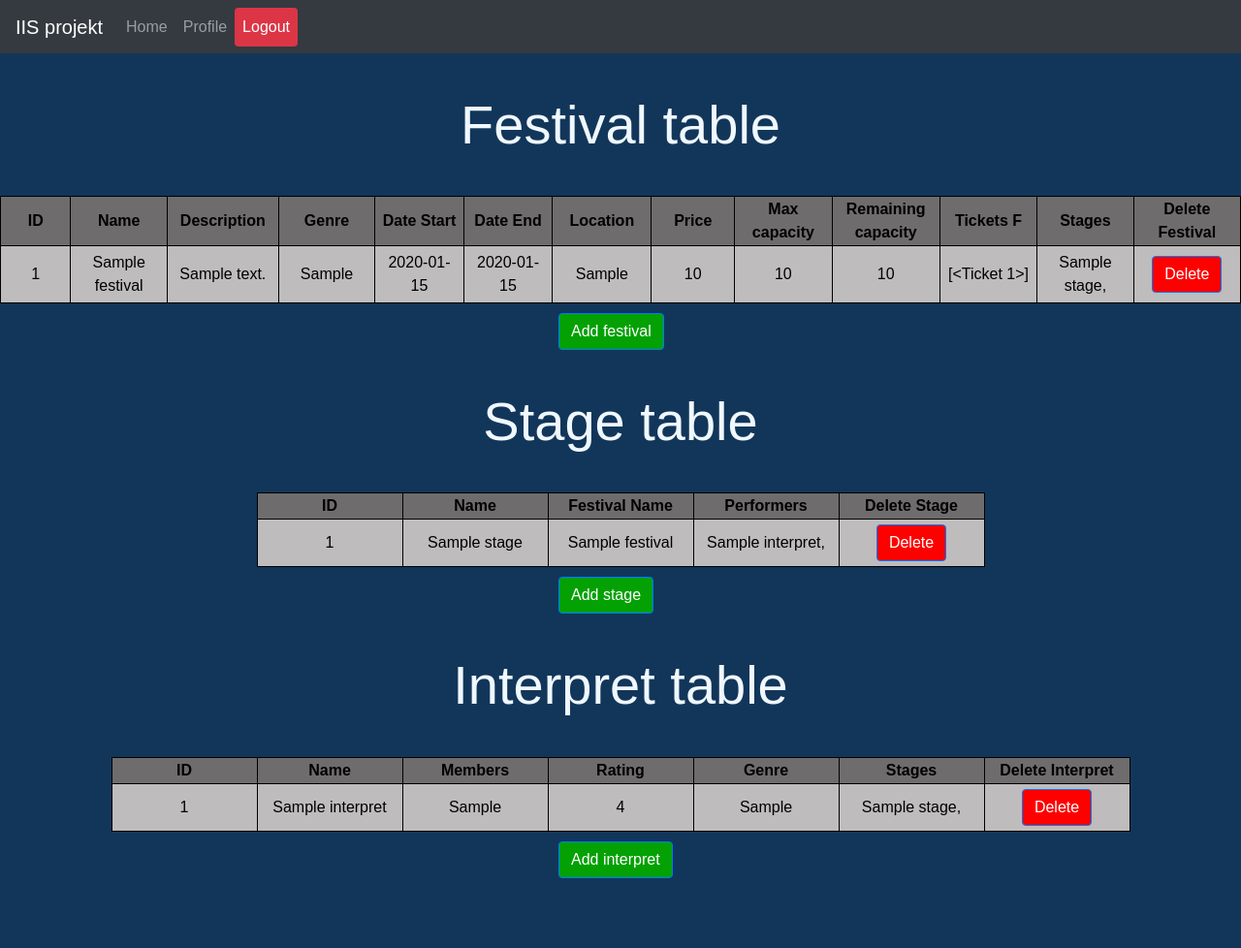
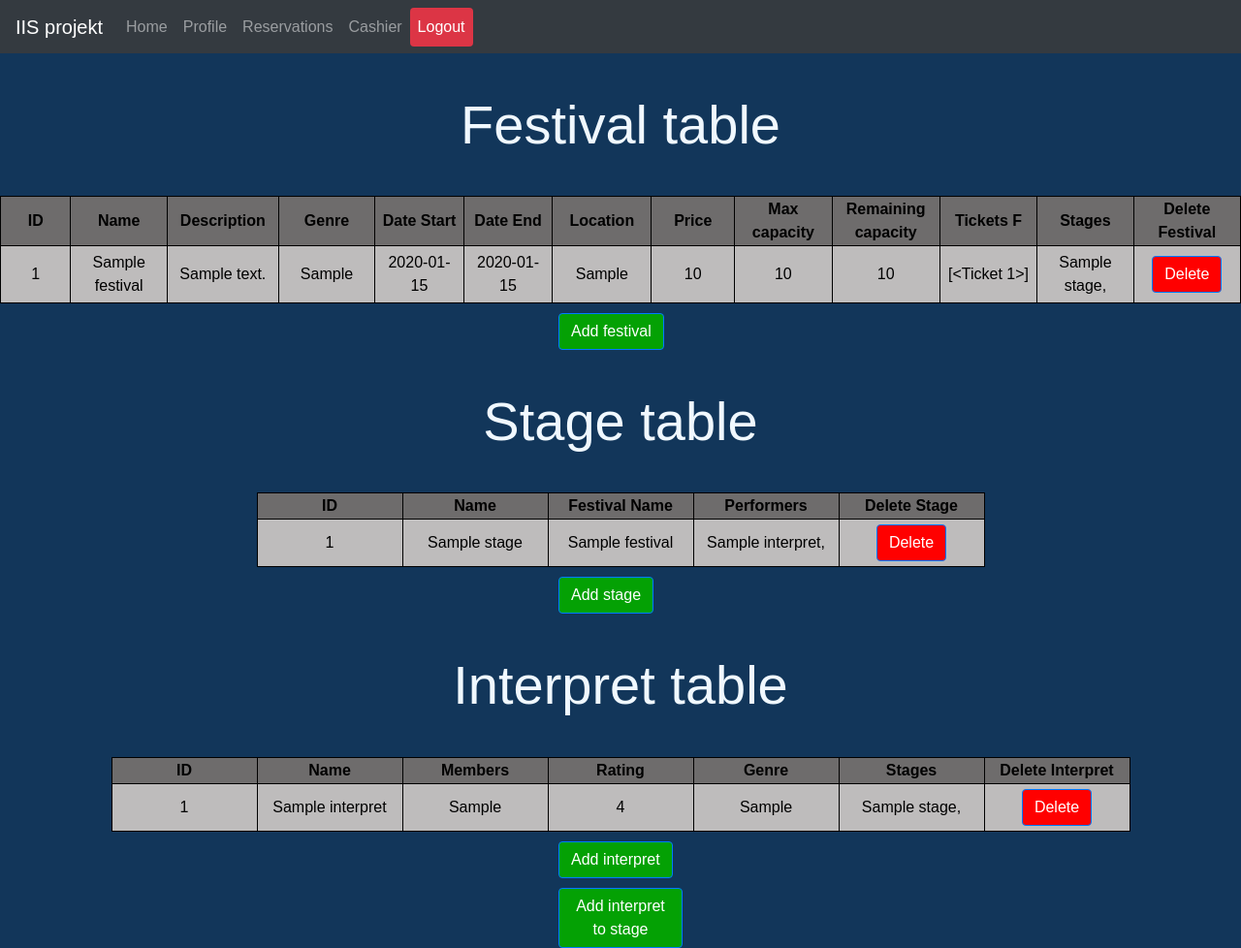
Before and after one commit to XDanielPaul/IIS2020, a Flask app: page /organizer in a window 1280 px wide. Shown: the whole page at 97% size. Before the commit the page ends 906 px from the top, so only its background shows below. Run offline with Flask 2, Linux system fonts and the light colour scheme; a user stored in the database is signed in; tables that the repository leaves empty hold one stand-in row (values such as "Sample post").

Commit message:
Cashier, Buying tickets, Reservation, Update

```diff
--- a/IIS/Templates/base.html
+++ b/IIS/Templates/base.html
@@ -7,8 +7,8 @@
     <title>Flask Tutorial</title>
   </head>
   <body>
-
-          <nav class="col-12 navbar navbar-expand-lg navbar-dark bg-dark" style="max-height: 55px; position: sticky;">
+        <div style="position: sticky;  position: -webkit-sticky; top:0; z-index: 999;">
+          <nav class="col-12 navbar navbar-expand-lg navbar-dark bg-dark" style="max-height: 55px;">
             <button class="navbar-toggler" type="button" data-toggle="collapse" data-target="#navbarTogglerDemo01" aria-controls="navbarTogglerDemo01" aria-expanded="false" aria-label="Toggle navigation">
               <span class="navbar-toggler-icon"></span>
             </button>
@@ -22,6 +22,10 @@
                   {% endif %}
                   {% if current_user.is_authenticated %}
                   <li class="nav-item"><a class="nav-link {%if isProfile %}active_link{% endif %}" href="{{url_for('profile', login = current_user.login)}}">Profile</a></li>
+                  <li class="nav-item"><a class="nav-link {%if isReservations %}active_link{% endif %}" href="{{url_for('reservations')}}">Reservations</a></li>
+                  {% if current_user.priviliges > 0 %}
+                  <li class="nav-item"><a class="nav-link {%if isCashier == True %}active_link{% endif %}" href="{{url_for('cashier')}}">Cashier</a></li>
+                  {% endif %}
                   {% if current_user.priviliges > 1 %}
                   <li class="nav-item"><a class="nav-link {%if isOrganizer == True %}active_link{% endif %}" href="{{url_for('organizer')}}">Organizer</a></li>
                   {% endif %}
@@ -33,7 +37,7 @@
               </ul>
             </div>
           </nav>
-
+        </div>
         {% block content %}
         {% endblock %}
       <script src="https://code.jquery.com/jquery-3.5.1.slim.min.js" integrity="sha384-DfXdz2htPH0lsSSs5nCTpuj/zy4C+OGpamoFVy38MVBnE+IbbVYUew+OrCXaRkfj" crossorigin="anonymous"></script>
--- a/IIS/Templates/home.html
+++ b/IIS/Templates/home.html
@@ -14,7 +14,7 @@
                 <p>Price: {{festival.price}} €</p>
                 <p>From: {{festival.date_start}} To: {{festival.date_end}} </p>
                 <p>Tickets left: {{festival.remaining_capacity}}/{{festival.max_capacity}}</p>
-                <button>Buy tickets</button>
+                <a href="{{url_for('buy_tickets', name=festival.name)}}" class="btn btn-primary" style="background-color: rgb(4, 161, 4);">Buy tickets</a>
             </div>
         </div>
         <div class="col border-10 rounded border border-dark" style="background-color: rgb(62, 154, 197); height: 50vh; font-size:18px; font-family: monospace; overflow-y:scroll;">
--- a/IIS/Templates/organizer.html
+++ b/IIS/Templates/organizer.html
@@ -111,4 +111,5 @@
                 </table>
                 <td><a href="{{url_for('add_interpret')}}" class="btn btn-primary center_but" style="background-color: rgb(4, 161, 4);">Add interpret</a></td>
         </div>
+        <a href="{{url_for('add_interpret_to_stage')}}" class="btn btn-primary center_but" style="background-color: rgb(4, 161, 4);">Add interpret to stage</a>
         {% endblock %}
--- a/IIS/app.py
+++ b/IIS/app.py
@@ -1,9 +1,10 @@
-from flask import Flask, render_template, request, redirect, url_for
+from flask import Flask, render_template, request, redirect, url_for, session
 from flask_login import login_user, logout_user, current_user, login_required
 from werkzeug.security import check_password_hash
-from commands import create_tables, destroy_tables
+from commands import create_tables, destroy_tables, restart_tables
 from extensions import db,login_manager
 from settings import *
+from datetime import timedelta
 
 #from models import *
 import pymysql
@@ -13,10 +14,12 @@ app = Flask(__name__)
 app.config['SECRET_KEY'] = "SECRET_KEY"
 app.config['SQLALCHEMY_DATABASE_URI'] = 'postgres://cgewkxohwrzbqz:791eb1445e7861448b11c5f17bb7fc7b0041d97958e425c9dc577a002c2c05ee@ec2-3-220-98-137.compute-1.amazonaws.com:5432/d5m38slqf76vdr'
 app.config['SQLALCHEMY_TRACK_MODIFICATIONS'] = SQLALCHEMY_TRACK_MODIFICATIONS
+app.config['PERMANENT_SESSION_LIFETIME'] =  timedelta(minutes=5)
 db.init_app(app)
 login_manager.init_app(app)
 app.cli.add_command(create_tables)
 app.cli.add_command(destroy_tables)
+app.cli.add_command(restart_tables)
 
 from models import User,Festival,Reservation,Ticket,Stage,Interpret,perfs
 #fill_database()
@@ -27,6 +30,9 @@ login_manager.login_view = 'app.login'
 def load_user(user_id):
     return User.query.get(user_id)
 
+@login_manager.unauthorized_handler
+def unauthorized():
+    return redirect(url_for('home'))
 
 def invalid_priviliges_check(p):
     if(current_user.priviliges < p ):
@@ -35,17 +41,96 @@ def invalid_priviliges_check(p):
 def fill_database():
     db.session.add(User(name = "aN", surname = "aS", login = "admin", unhashed_password= "admin", priviliges = 3))
     db.session.add(User(name = "User's_Name", surname = "User's_Surname", login = "user", unhashed_password= "user", priviliges = 0))
-    db.session.add(Festival(name="Pohoda", description="Je to super festival",genre="rock",date_start="2020-12-03",date_end="2020-12-04",location="Trenčín",price="30",max_capacity="500",remaining_capacity="500"))
-    db.session.add(Interpret(name="Eminem",members="Eminem",rating="10",genre="rap"))
     db.session.commit()
+    f_pohoda = Festival(name="Pohoda", description="Je to super festival",genre="rock",date_start="2020-12-03",date_end="2020-12-04",location="Trenčín",price="30",max_capacity="500",remaining_capacity="500")
+    db.session.add(f_pohoda)
+    f_grape = Festival(name="Grape", description="Je to tiez super festival",genre="metal",date_start="2020-12-06",date_end="2020-12-09",location="Piešťany",price="25",max_capacity="1000",remaining_capacity="1000")
+    db.session.add(f_grape)
+    db.session.commit()
+    s_O2 = Stage(name="O2_stage", festival=f_pohoda)
+    db.session.add(s_O2)
+    s_Orange = Stage(name="Orange_stage", festival=f_pohoda)
+    db.session.add(s_Orange)
+    s_Levy = Stage(name="Levy_stage", festival=f_grape)
+    db.session.add(s_Levy)
+    eminem = Interpret(name="Eminem",members="Eminem",rating="10",genre="rap")
+    db.session.add(eminem)
+    abusus = Interpret(name="Abusus",members="Branko Jóbus",rating="10",genre="folk")
+    db.session.add(abusus)
+    elan = Interpret(name="Elán",members="Jožko Vajda",rating="6",genre="pop")
+    db.session.add(elan)
+    nohavica = Interpret(name="Jaromír Nohavica",members="Jaromír Nohavica",rating="10",genre="folk")
+    db.session.add(nohavica)
+    db.session.commit()
+    s_O2.performers.append(eminem)
+    s_O2.performers.append(elan)
+    s_Levy.performers.append(nohavica)
+    s_Levy.performers.append(elan)
+    s_Orange.performers.append(nohavica)
+    s_Orange.performers.append(abusus)
+    db.session.commit()
+
 ''' HOME '''
 
 @app.route("/")
 def home():
+    #fill_database()
     #print(perfs)
     festivals = Festival.query.all()
     stages = Stage.query.all()
     return render_template("home.html", isHome=True, current_user = current_user, festivals=festivals, stages=stages)
+
+''' TICKETS '''
+@app.route('/cashier')
+@login_required
+def cashier():
+    invalid_priviliges_check(1)
+    reservations = Reservation.query.all()
+    return render_template("cashier.html", reservations=reservations, isCashier=True)
+
+@app.route('/buy_tickets/<name>', methods=['GET','POST'])
+#Zatial login required
+@login_required
+def buy_tickets(name):
+    festival = Festival.query.filter_by(name=name).first()
+    if request.method == "POST":
+        num = int(request.form["num"])
+        # TODO Not enough capacity
+        if num > festival.remaining_capacity:
+            pass
+        reservation = Reservation(owner = current_user, paid=False)
+        db.session.add(reservation)
+        db.session.commit()
+        for _ in range(0,num):
+            ticket = Ticket(festival = festival, reservation = reservation)
+            db.session.add(ticket)
+
+        festival.remaining_capacity = festival.remaining_capacity - num
+        db.session.commit()
+        return redirect(url_for('reservations'))
+    return render_template("buy_tickets.html", festival = festival)
+
+@app.route('/remove_reservation/<id>')
+@login_required
+def remove_reservation(id):
+    invalid_priviliges_check(1)
+    reservation = Reservation.query.filter_by(id = int(id)).first()
+    reservation.tickets_R[0].festival.remaining_capacity += len(reservation.tickets_R)
+    for ticket in reservation.tickets_R:
+        db.session.delete(ticket)
+
+    db.session.delete(reservation)
+    db.session.commit()
+    return redirect(url_for('cashier'))
+
+
+@app.route('/reservations')
+#Zatial login required
+@login_required
+def reservations():
+    reservations = current_user.reservations
+    return render_template("reservations.html", reservations=reservations, isReservations=True)
+
 
 
 ''' AUTHENTIFICATION '''
@@ -53,9 +138,6 @@ def home():
 @app.route('/register', methods=['GET','POST'])
 def register():
     if request.method == "POST":
-        # Login click -> Login page
-        if request.form.get("loginbutton"):
-            return redirect(url_for('login'))
         #Register -> Add to database -> Login page
         login = request.form["login"]
         password = request.form["password"]
@@ -74,10 +156,6 @@ def register():
 @app.route('/login', methods=['GET','POST'])
 def login():
     if request.method == "POST":
-        # Register click -> Register page
-        if request.form.get("regbutton"):
-            return redirect(url_for('register'))
-
         login = request.form["login"]
         password = request.form["password"]
         user = User.query.filter_by(login=login).first()
@@ -87,6 +165,7 @@ def login():
             error_message = "Wrong username or password"
         if not error_message:
             login_user(user)
+            session.permanent = True
             return redirect(url_for('home'))
 
     return render_template("login.html", isLogin= True)
--- a/IIS/commands.py
+++ b/IIS/commands.py
@@ -13,3 +13,9 @@ def create_tables():
 @with_appcontext
 def destroy_tables():
     db.drop_all()
+
+@click.command(name='restart_tables')
+@with_appcontext
+def restart_tables():
+    db.drop_all()
+    db.create_all()
--- a/IIS/models.py
+++ b/IIS/models.py
@@ -27,6 +27,7 @@ class User(UserMixin, db.Model):
 
 class Reservation(db.Model):
     id = db.Column(db.Integer, primary_key = True)
+    paid = db.Column(db.Boolean)
     owner_id = db.Column(db.Integer, db.ForeignKey('user.id'))
     tickets_R = db.relationship('Ticket', backref='reservation')
 
@@ -51,6 +52,9 @@ class Festival(db.Model):
     tickets_F = db.relationship('Ticket', backref='festival')
     stages = db.relationship('Stage', backref='festival')
 
+    def recalculate_remaining_capacity(self):
+        self.remaining_capacity = self.max_capacity-self.tickets_F.size()
+
 
 class Stage(db.Model):
     id = db.Column(db.Integer, primary_key = True)
--- a/IIS/static/style.css
+++ b/IIS/static/style.css
@@ -65,6 +65,21 @@ body {
     color: rgb(196, 190, 190);
     transition: 0.35s;
     cursor: pointer;
+}
+
+.out_form {
+    order: 0;
+    background: none;
+    display: block;
+    margin: 20px auto;
+    text-align: center;
+    padding: 14px 40px;
+    outline: none;
+    border-radius: 24px;
+    color: rgb(196, 190, 190);
+    transition: 0.35s;
+    cursor: pointer;
+    text-decoration: none;
 }
 
 .red-button {
```
Also changed, not shown: IIS/Templates/buy_tickets.html (added, +12 -0 lines), IIS/Templates/cashier.html (+30 -0 lines), IIS/Templates/login.html (+5 -3 lines), IIS/Templates/register.html (+5 -4 lines), IIS/Templates/reservations.html (added, +29 -0 lines), 1 other file.
